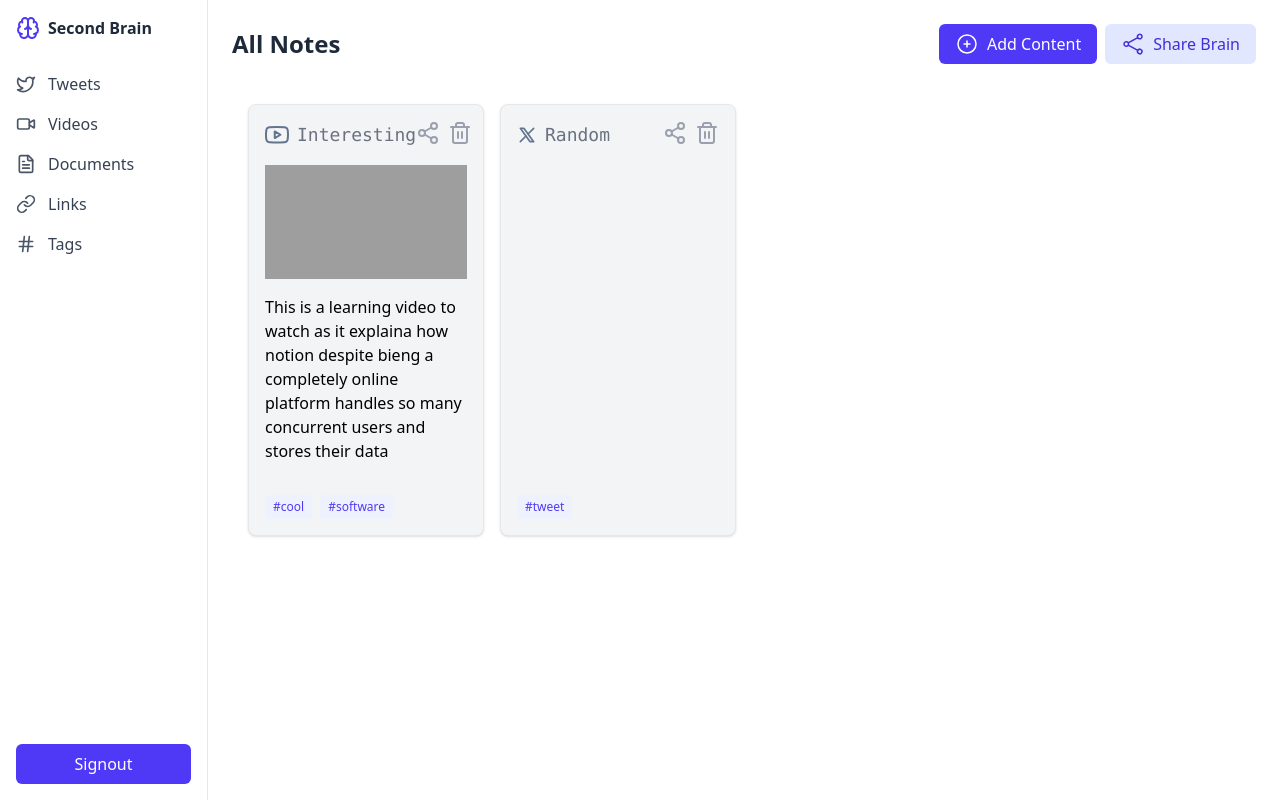
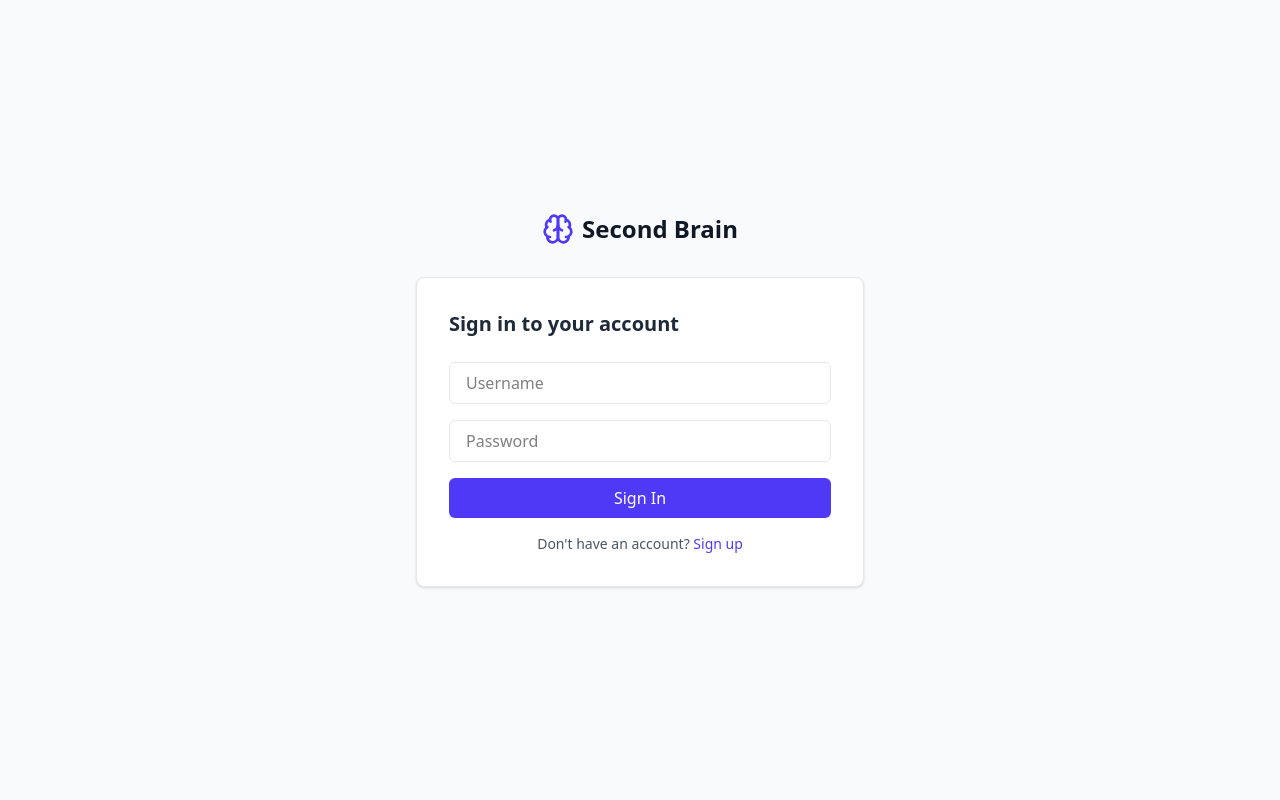
Before and after one commit to cemlus/Brainly, a React (Vite) app in the folder Brainly-Frontend/: page /signin in a window 1280 px wide. Built offline with nearby package versions, Linux system fonts and the light colour scheme; grey boxes are pictures that could not be loaded.

Commit message:
Add routing for Signup, Signin, and Dashboard pages; implement SecondBrain component with sidebar and content layout

```diff
--- a/Brainly-Frontend/src/App.tsx
+++ b/Brainly-Frontend/src/App.tsx
@@ -1,11 +1,22 @@
 import './App.css'
-import SecondBrain from './SecondBrain'
+import SecondBrain from './pages/SecondBrain'
+import { BrowserRouter, Routes, Route } from 'react-router-dom'
+import { Signup } from './pages/Signup'
+import { Signin } from './pages/Signin'
 
 function App() {
 
   return (
     <>
-        <SecondBrain/>
+      <BrowserRouter>
+        <Routes>
+          <Route path='/' element={<Signup/>} />
+          <Route path='/signup' element={<Signup/>} />
+          <Route path='/signin' element={<Signin/>} />
+          <Route path='/dashboard' element={<SecondBrain/>}/>
+        </Routes>
+      </BrowserRouter>
+
     </>
   )
 }
--- /dev/null
+++ b/Brainly-Frontend/src/pages/SecondBrain.tsx
@@ -0,0 +1,75 @@
+"use client";
+
+// import type React from "react"
+
+import Sidebar from "../components/Sidebar";
+import { Button } from "../components/Button";
+import { ShareIcon } from "../assets/ShareIcon";
+import { PlusIcon } from "../assets/PlusIcon";
+import { Card } from "../components/Card";
+import { AddContentModal } from "../components/AddContentModal";
+import { useState } from "react";
+import { CrossIcon } from "../assets/CrossIcon";
+
+export default function SecondBrain() {
+  const [modalOpen, setModalOpen] = useState(false);
+  const openModal = () => {
+    setModalOpen(true);
+  };
+  const closeModal = () => {
+    setModalOpen(false);
+  };
+  return (
+    <>
+      <AddContentModal
+        open={modalOpen}
+        onClose={closeModal}
+        closeIcon={<CrossIcon onClose={closeModal} />}
+      />
+
+
+      <div className="flex h-screen bg-white">
+        {/* Sidebar */}
+        <Sidebar />
+
+        {/* Content */}
+        <div className="flex-1 p-6">
+          <nav className="flex justify-between items-center mb-6">
+            <h2 className="text-2xl font-bold text-gray-800">All Notes</h2>
+            <div className="flex gap-2">
+              <Button
+                onClick={openModal}
+                variant="primary"
+                text="Add Content"
+                startIcon={<PlusIcon />}
+              />
+              <Button
+                variant="secondary"
+                text="Share Brain"
+                startIcon={<ShareIcon />}
+              />
+            </div>
+          </nav>
+
+          {/* Notes Grid */}
+          <div className="grid grid-cols-1 sm:grid-cols-2 lg:grid-cols-3 xl:grid-cols-4 gap-4 p-4 w-full">
+            <Card
+              cardInfo="Interesting"
+              title="How is notion scalable?"
+              contentType="youtube"
+              tags={["cool", "software"]}
+              embeddedLink="https://www.youtube.com/watch?v=NwZ26lxl8wU"
+              description="This is a learning video to watch as it explaina how notion despite bieng a completely online platform handles so many concurrent users and stores their data"
+            />
+            <Card
+              cardInfo="Random"
+              contentType="twitter"
+              embeddedLink="https://x.com/aaditsh/status/1904388143622877618"
+              tags={["tweet"]}
+            />
+          </div>
+        </div>
+      </div>
+    </>
+  );
+}
--- /dev/null
+++ b/Brainly-Frontend/src/pages/Signin.tsx
@@ -0,0 +1,80 @@
+import { useState } from "react";
+import { Input } from "../components/InputBox";
+import { Button } from "../components/Button";
+import { Brain } from "lucide-react";
+import { useNavigate } from "react-router-dom";
+import axios from "axios";
+
+export function Signin() {
+    const [username, setUsername] = useState("");
+    const [password, setPassword] = useState("");
+    const navigate = useNavigate();
+
+    async function handleSignin() {
+        try {
+            const response = await axios.post("http://localhost:3000/api/v1/user/signin", {
+                username,
+                password
+            })
+            console.log(response.data);
+
+            if(response.data){
+                // set the token in auth header
+                localStorage.setItem("token", response.data.token);
+                axios.defaults.headers.common["Authorization"] = response.data.token
+                navigate('/dashboard');
+            } else {
+                console.error("Signin Failed")
+            }
+        } catch (error) {
+            console.error("Error during signup:", error);
+        }
+    }
+
+    return (
+        <div className="min-h-screen bg-gray-50 flex flex-col justify-center items-center p-4">
+            <div className="w-full max-w-md">
+
+                <div className="flex items-center justify-center gap-2 mb-8">
+                    <Brain className="h-8 w-8 text-indigo-600" />
+                    <h1 className="text-2xl font-bold text-gray-900">Second Brain</h1>
+                </div>
+
+
+                <div className="bg-white p-8 rounded-lg shadow-sm border border-gray-200">
+                    <h2 className="text-xl font-semibold text-gray-800 mb-6">Sign in to your account</h2>
+
+                    <div className="space-y-4">
+                        <Input
+                            placeholder="Username"
+                            onChange={(e) => setUsername(e.target.value)}
+                            type="text"
+                        />
+                        <Input
+                            placeholder="Password"
+                            onChange={(e) => setPassword(e.target.value)}
+                            type="text"
+                        />
+
+                        <Button
+                            variant="primary"
+                            text="Sign In"
+                            onClick={handleSignin}
+                            widthFull={true}
+                        />
+                    </div>
+
+                    <p className="mt-4 text-center text-sm text-gray-600">
+                        Don't have an account?{" "}
+                        <button
+                            onClick={() => navigate("/signup")}
+                            className="text-indigo-600 hover:text-indigo-500"
+                        >
+                            Sign up
+                        </button>
+                    </p>
+                </div>
+            </div>
+        </div>
+    );
+}
--- /dev/null
+++ b/Brainly-Frontend/src/pages/Signup.tsx
@@ -0,0 +1,82 @@
+import { useState } from "react";
+import { Input } from "../components/InputBox";
+import { Button } from "../components/Button";
+import { Brain } from "lucide-react";
+import { useNavigate } from "react-router-dom";
+
+export function Signup() {
+    const [username, setUsername] = useState("");
+    const [password, setPassword] = useState("");
+    const navigate = useNavigate();
+
+    async function handleSignup() {
+        try {
+            const response = await fetch("http://localhost:3000/api/v1/user/signup", {
+                method: "POST",
+                headers: {
+                    "Content-Type": "application/json",
+                },
+                body: JSON.stringify({
+                    username,
+                    password,
+                }),
+            });
+
+            if (response.ok) {
+                navigate("/signin");
+            } else {
+                // Handle error (show message to user)
+                console.error("Signup failed");
+            }
+        } catch (error) {
+            console.error("Error during signup:", error);
+        }
+    }
+
+    return (
+        <div className="min-h-screen bg-gray-50 flex flex-col justify-center items-center p-4">
+            <div className="w-full max-w-md">
+
+                <div className="flex items-center justify-center gap-2 mb-8">
+                    <Brain className="h-8 w-8 text-indigo-600" />
+                    <h1 className="text-2xl font-bold text-gray-900">Second Brain</h1>
+                </div>
+
+
+                <div className="bg-white p-8 rounded-lg shadow-sm border border-gray-200">
+                    <h2 className="text-xl font-semibold text-gray-800 mb-6">Create your account</h2>
+
+                    <div className="space-y-4">
+                        <Input
+                            placeholder="Username"
+                            onChange={(e) => setUsername(e.target.value)}
+                            type="text"
+                        />
+                        <Input
+                            placeholder="Password"
+                            onChange={(e) => setPassword(e.target.value)}
+                            type="text"
+                        />
+
+                        <Button
+                            variant="primary"
+                            text="Sign Up"
+                            onClick={handleSignup}
+                            widthFull={true}
+                        />
+                    </div>
+
+                    <p className="mt-4 text-center text-sm text-gray-600">
+                        Already have an account?{" "}
+                        <button
+                            onClick={() => navigate("/signin")}
+                            className="text-indigo-600 hover:text-indigo-500"
+                        >
+                            Sign in
+                        </button>
+                    </p>
+                </div>
+            </div>
+        </div>
+    );
+}
```
